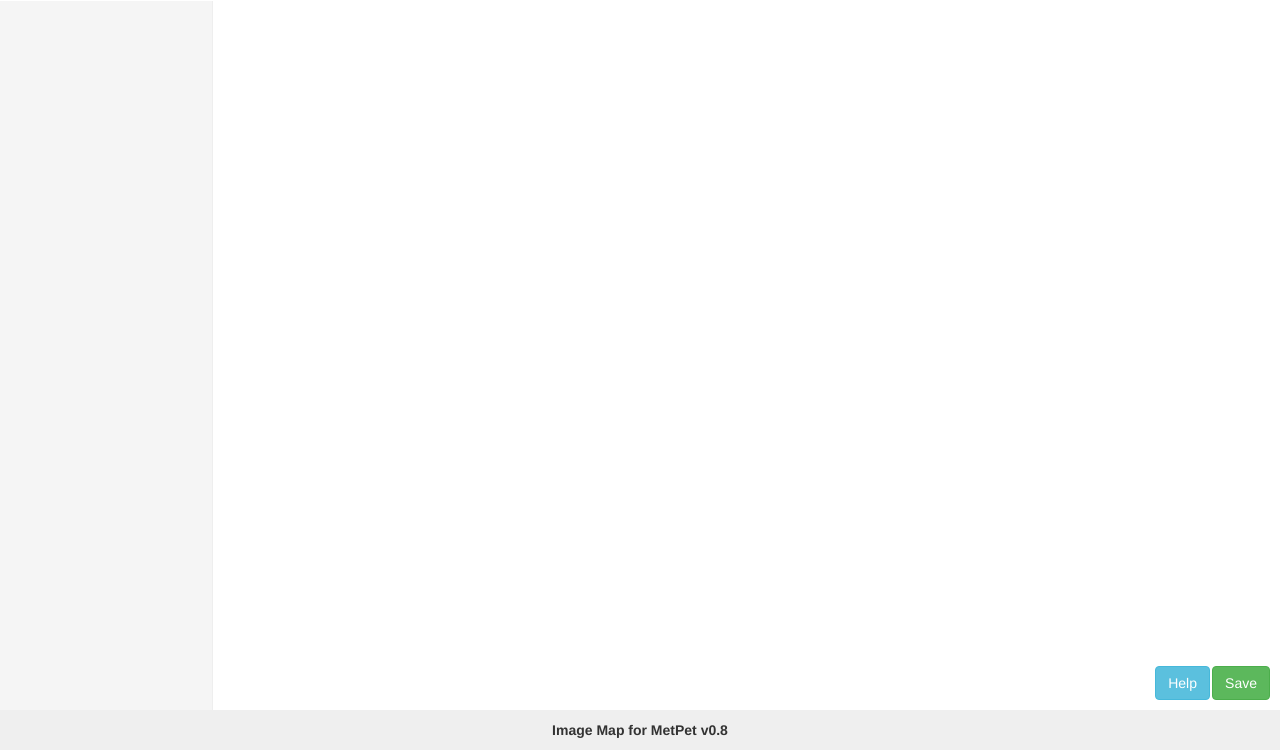
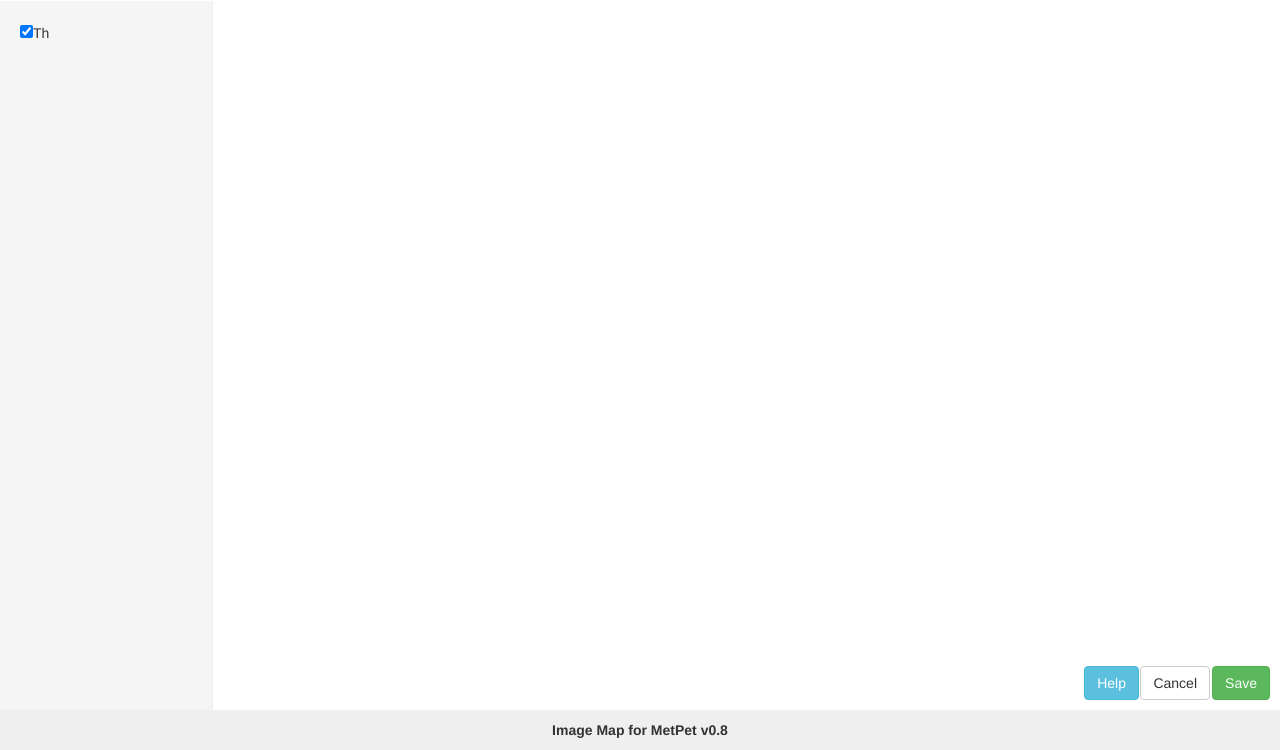
Before and after one commit to metpetdb/IMMP, a Flask app: template templates/map.html in a window 1280 px wide. Shown: the part 50-800 px from the top of the page. Run offline with Flask 2, Linux system fonts and the light colour scheme; the template is opened without the code that fills it, so the values that code supplies are empty; some libraries are stand-ins or nearby versions.

Commit message:
added cancel button to redirect to homepage without saving map

```diff
--- a/static/js/main.js
+++ b/static/js/main.js
@@ -43,6 +43,12 @@
 
 });
 
+document.getElementById("cancel").addEventListener("click", function(){
+    if(confirm("Leave map without saving?")){
+        document.location.replace('/');
+    }
+})
+
 document.getElementById("help").addEventListener("click",function(){
     var  instr = alert("To add a tag, click anywhere on the image, then click the data row you wish to tag to that location. A red X will appear which allows you to delete tags you've created. Click 'Save' in the bottom right to save your tags once you've finished.")
 });
--- a/static/style.css
+++ b/static/style.css
@@ -161,10 +161,16 @@
   right: 10px;
 }
 
+#cancel {
+  position: fixed;
+  bottom: 50px;
+  right: 70px;
+}
+
 #help {
   position: fixed;
   bottom: 50px;
-  right: 70px;
+  right: 141px;
 }
 
 .csvstuff {
--- a/templates/map.html
+++ b/templates/map.html
@@ -5,6 +5,7 @@
       <div class="row">
         <div class="col-sm-3 col-md-2 csvstuff">
           <input type=file id=files />
+          <input type=checkbox id=has_header checked>Th
           <button id=upload>Upload CSV file</button>
           <br/><br/>
           <div class="result">
@@ -28,6 +29,7 @@
       <map name="mapper-map" class="mapper-map">
       </map>
     <div id="help"><button type="button" class="btn btn-info">Help</button></div>
+    <div id="cancel"><button type="button" class="btn btn-default">Cancel</button></div>
     <div id="save"><button type="button" class="btn btn-success">Save</button></div>
 
 </div>
```
